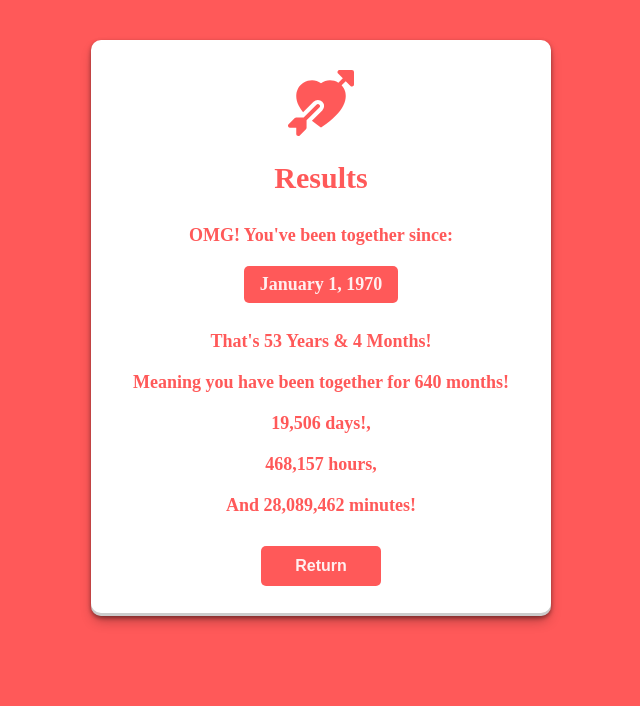
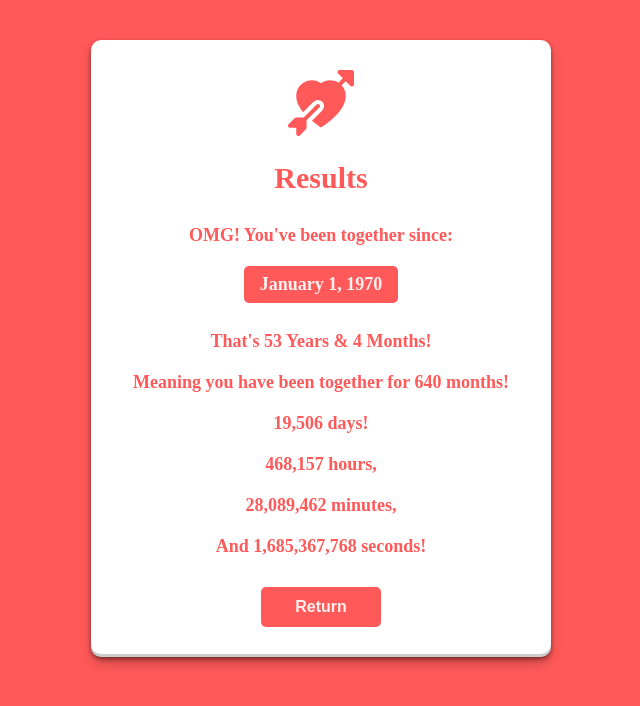
Before and after one commit to jpmontero75/relationship-time-tracker, a React (Vite) app: page /results in a window 1280 px wide. Shown: the top 706 px of the page, without its empty margins (319-959 px from the left). Built offline with nearby package versions, Linux system fonts and the light colour scheme.

Commit message:
Fixed dates bug

```diff
--- a/src/components/pages/Results.jsx
+++ b/src/components/pages/Results.jsx
@@ -1,13 +1,13 @@
-import React from 'react'
-import { useLocation, useNavigate } from "react-router-dom";
+import React, { useEffect, useState } from 'react';
+import { useLocation, useNavigate } from 'react-router-dom';
 
 export const Results = () => {
-
   const location = useLocation();
   const navigate = useNavigate();
+  const [seconds, setSeconds] = useState(0);
 
   const searchParams = new URLSearchParams(location.search);
-  const formattedDate = searchParams.get("date");
+  const formattedDate = searchParams.get('date');
 
   const startDate = new Date(formattedDate);
   const currentDate = new Date();
@@ -15,35 +15,58 @@ export const Results = () => {
   const yearsDiff = currentDate.getFullYear() - startDate.getFullYear();
   const monthsDiff = currentDate.getMonth() - startDate.getMonth();
   const totalMonths = yearsDiff * 12 + monthsDiff;
+  const correctYearsDiff = Math.floor(totalMonths / 12);
+  const correctMonthsDiff = totalMonths % 12;
 
   const daysDiff = Math.floor((currentDate - startDate) / (1000 * 60 * 60 * 24));
   const hoursDiff = Math.floor((currentDate - startDate) / (1000 * 60 * 60));
   const minutesDiff = Math.floor((currentDate - startDate) / (1000 * 60));
+  const secondsDiff = Math.floor((currentDate - startDate) / 1000);
 
   const formatDate = (date) => {
-    const options = { month: "long", day: "numeric", year: "numeric" };
-    return new Date(date).toLocaleDateString("en-US", options);
+    const options = { month: 'long', day: 'numeric', year: 'numeric' };
+    return new Date(date).toLocaleDateString('en-US', options);
   };
 
   const handleReturn = () => {
     navigate('/relationship-time-tracker/');
   };
 
+  useEffect(() => {
+    const interval = setInterval(() => {
+      setSeconds((prevSeconds) => prevSeconds + 1);
+    }, 1000);
+
+    return () => clearInterval(interval);
+  }, []);
 
   return (
     <div className='card'>
-      <svg xmlns="http://www.w3.org/2000/svg" width="66" height="66" fill="currentColor" className="bi bi-arrow-through-heart-fill" viewBox="0 0 16 16">
-        <path fillRule="evenodd" d="M2.854 15.854A.5.5 0 0 1 2 15.5V14H.5a.5.5 0 0 1-.354-.854l1.5-1.5A.5.5 0 0 1 2 11.5h1.793l3.103-3.104a.5.5 0 1 1 .708.708L4.5 12.207V14a.5.5 0 0 1-.146.354l-1.5 1.5ZM16 3.5a.5.5 0 0 1-.854.354L14 2.707l-1.006 1.006c.236.248.44.531.6.845.562 1.096.585 2.517-.213 4.092-.793 1.563-2.395 3.288-5.105 5.08L8 13.912l-.276-.182A23.825 23.825 0 0 1 5.8 12.323L8.31 9.81a1.5 1.5 0 0 0-2.122-2.122L3.657 10.22a8.827 8.827 0 0 1-1.039-1.57c-.798-1.576-.775-2.997-.213-4.093C3.426 2.565 6.18 1.809 8 3.233c1.25-.98 2.944-.928 4.212-.152L13.292 2 12.147.854A.5.5 0 0 1 12.5 0h3a.5.5 0 0 1 .5.5v3Z" />
+      <svg
+        xmlns='http://www.w3.org/2000/svg'
+        width='66'
+        height='66'
+        fill='currentColor'
+        className='bi bi-arrow-through-heart-fill'
+        viewBox='0 0 16 16'
+      >
+        <path
+          fillRule='evenodd'
+          d='M2.854 15.854A.5.5 0 0 1 2 15.5V14H.5a.5.5 0 0 1-.354-.854l1.5-1.5A.5.5 0 0 1 2 11.5h1.793l3.103-3.104a.5.5 0 1 1 .708.708L4.5 12.207V14a.5.5 0 0 1-.146.354l-1.5 1.5ZM16 3.5a.5.5 0 0 1-.854.354L14 2.707l-1.006 1.006c.236.248.44.531.6.845.562 1.096.585 2.517-.213 4.092-.793 1.563-2.395 3.288-5.105 5.08L8 13.912l-.276-.182A23.825 23.825 0 0 1 5.8 12.323L8.31 9.81a1.5 1.5 0 0 0-2.122-2.122L3.657 10.22a8.827 8.827 0 0 1-1.039-1.57c-.798-1.576-.775-2.997-.213-4.093C3.426 2.565 6.18 1.809 8 3.233c1.25-.98 2.944-.928 4.212-.152L13.292 2 12.147.854A.5.5 0 0 1 12.5 0h3a.5.5 0 0 1 .5.5v3Z'
+        />
       </svg>
       <h1>Results</h1>
       <p>OMG! You've been together since:</p>
       <h3>{formatDate(formattedDate)}</h3>
-      <p>That's {yearsDiff} Years & {monthsDiff} Months!</p>
+      <p>That's {correctYearsDiff} Years & {correctMonthsDiff} Months!</p>
       <p>Meaning you have been together for {totalMonths.toLocaleString()} months!</p>
-      <p>{daysDiff.toLocaleString()} days!,</p>
+      <p>{daysDiff.toLocaleString()} days!</p>
       <p>{hoursDiff.toLocaleString()} hours,</p>
-      <p>And {minutesDiff.toLocaleString()} minutes!</p>
-      <button className='btn btn-primary' onClick={handleReturn}>Return</button>
+      <p>{minutesDiff.toLocaleString()} minutes,</p>
+      <p>And {secondsDiff.toLocaleString()} seconds!</p>
+      <button className='btn btn-primary' onClick={handleReturn}>
+        Return
+      </button>
     </div>
-  )
-}
+  );
+};
```
